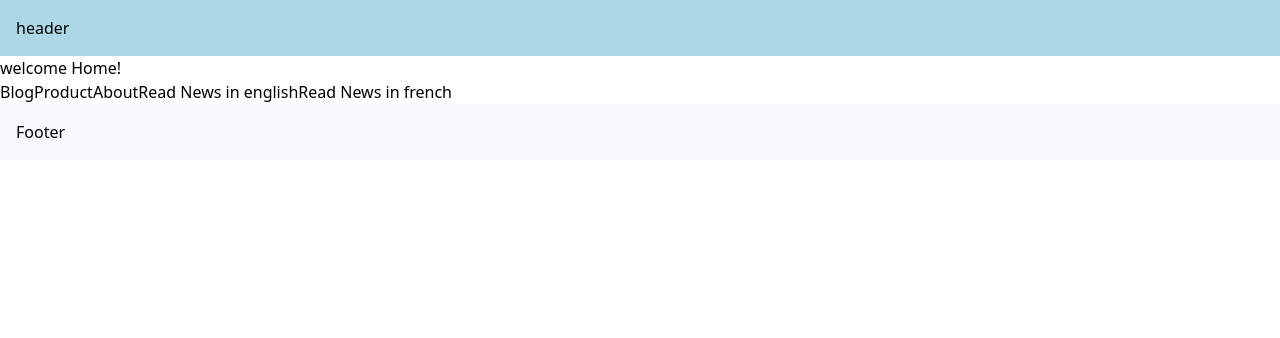
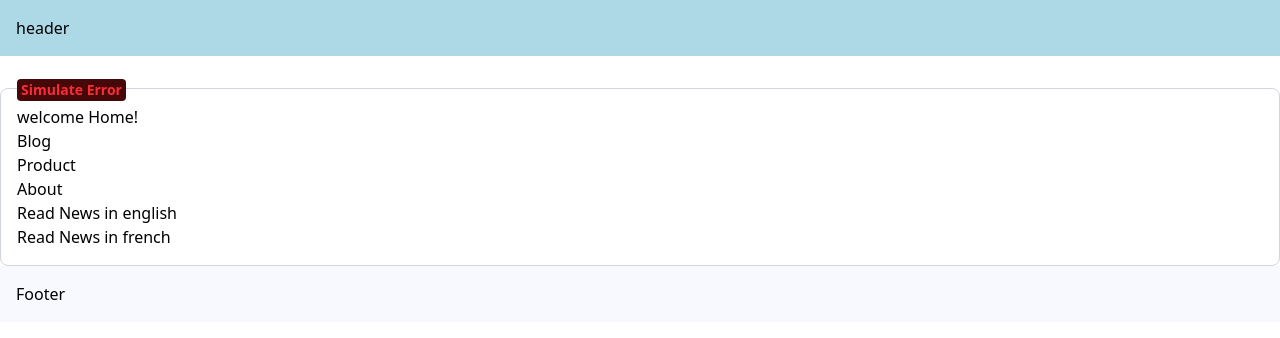
Before and after one commit to Mr-BlackHat-lab/nextjs16, a Next.js app: page / in a window 1280 px wide. Shown: the top 338 px of the page. Built offline with nearby package versions, Linux system fonts and the light colour scheme.

Commit message:
gloabal error handling in root of web

```diff
--- /dev/null
+++ b/src/app/error-wrapper.tsx
@@ -0,0 +1,39 @@
+"use client";
+import "./globals.css";
+
+import { useState } from "react";
+
+interface WrapperProps {
+  children: React.ReactNode;
+}
+
+const ErrorSimulator = ({
+  message = "An error occurred",
+}: {
+  message?: string;
+}) => {
+  const [error, setError] = useState(false);
+
+  if (error) throw new Error(message);
+
+  return (
+    <button
+      title="Simulate an error"
+      className="bg-red-950 text-red-500 rounded p-1 leading-none font-semibold text-sm hover:bg-red-900 transition"
+      onClick={() => setError(true)}
+    >
+      Simulate Error
+    </button>
+  );
+};
+
+export const ErrorWrapper = ({ children }: WrapperProps) => {
+  return (
+    <div className="flex flex-col rounded-lg mt-8 relative p-4 border border-gray-300">
+      <div className="absolute top-0 left-4 -translate-y-1/2">
+        <ErrorSimulator message="Simulated error in root layout" />
+      </div>
+      {children}
+    </div>
+  );
+};
--- /dev/null
+++ b/src/app/global-error.tsx
@@ -0,0 +1,24 @@
+"use client"; // Error boundaries must be Client Components
+
+import "./globals.css";
+
+export default function GlobalError() {
+  return (
+    <html lang="en">
+      <body>
+        <div className="flex flex-col items-center justify-center min-h-screen">
+          <h2 className="text-2xl font-bold mb-4">Something went wrong!</h2>
+          <button
+            onClick={() => {
+              // refresh the page
+              window.location.reload();
+            }}
+            className="bg-blue-500 hover:bg-blue-700 text-white font-bold py-2 px-4 rounded"
+          >
+            Refresh
+          </button>
+        </div>
+      </body>
+    </html>
+  );
+}
--- a/src/app/layout.tsx
+++ b/src/app/layout.tsx
@@ -1,5 +1,6 @@
 import type { Metadata } from "next";
 import "./globals.css";
+import { ErrorWrapper } from "./error-wrapper";
 
 export const metadata: Metadata = {
   title: {
@@ -20,7 +21,7 @@
         <header style={{ backgroundColor: "lightblue", padding: "16px" }}>
           <p>header</p>
         </header>
-        {children}
+        <ErrorWrapper>{children}</ErrorWrapper>
         <footer style={{ backgroundColor: "ghostwhite", padding: "16px" }}>
           <p>Footer</p>
         </footer>
```
